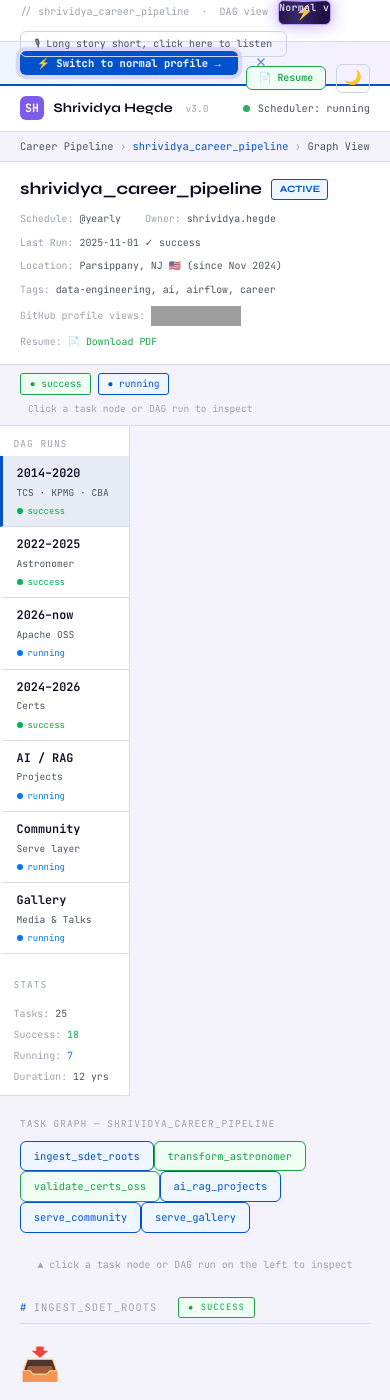
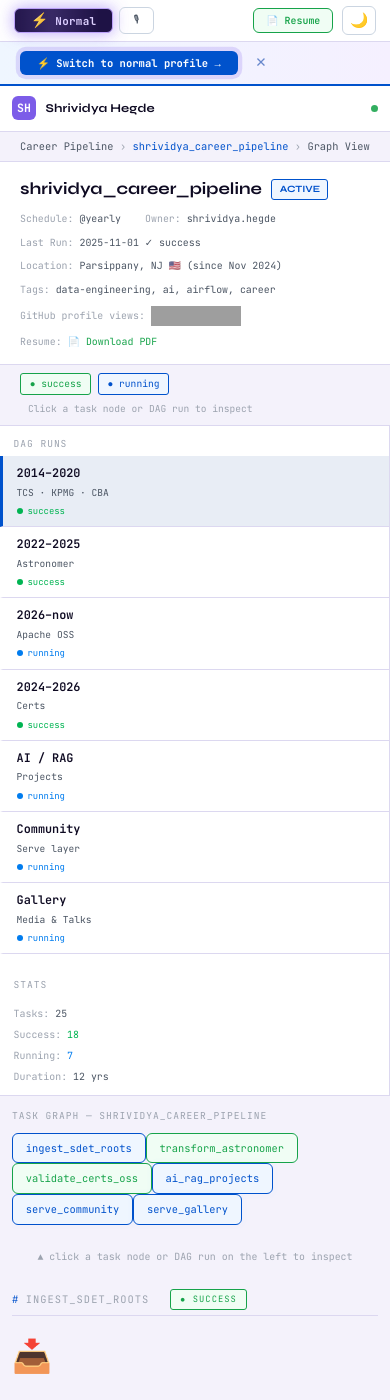
Before and after one commit to Shrividya/shrividya.github.io, a Jekyll site: the page built from index.html, in a window 390 px wide and 1400 px high. Built offline with Jekyll 4.4.1, drawn with Linux system fonts in a browser that asks for light colours; some of the changed text lies outside the part shown; grey boxes are pictures that could not be loaded.

Commit message:
fix overlapping elements for mobile

```diff
--- a/assets/css/style.css
+++ b/assets/css/style.css
@@ -154,6 +154,9 @@ a:hover { opacity: 0.75; }
 .electric-btn:hover::before { animation: electric-sweep 0.5s ease-in-out infinite; }
 
 .eb-bolt { font-size: 0.9rem; line-height: 1; transition: transform 0.1s; }
+.eb-short { display: none; }
+.audio-text { /* visible on desktop, hidden on mobile */ }
+.audio-icon { display: inline; }
 
 .electric-btn.strike {
   animation: none;
@@ -344,10 +347,17 @@ a:hover { opacity: 0.75; }
     display: none;
   }
 
+  /* Toggle bar: keep single line by hiding label and shortening buttons */
   .toggle-bar {
-    flex-wrap: wrap;
-    gap: 0.4rem;
+    gap: 0.35rem;
+    padding: 0 0.85rem;
   }
+  .toggle-label { display: none; }
+  .eb-text { display: none; }
+  .eb-short { display: inline; }
+  /* Disable animation ::after which conflicts when adding text content */
+  .electric-btn::after { content: none !important; animation: none; }
+  .audio-text { display: none; }
 }
 
 .af-sidebar {
@@ -805,20 +815,42 @@ a.cert-card:hover, a.n-cert-card:hover { opacity: 1; }
    RESPONSIVE
 ══════════════════════════════════════ */
 @media (max-width: 640px) {
-  .af-sidebar { width: 130px; }
+  /* Sidebar: body is column on mobile, sidebar must be full-width (was incorrectly 130px) */
+  .af-sidebar { width: 100%; }
   .af-nav { display: none; }
-  .task-arrow { display: none; }
   .two-col { grid-template-columns: 1fr; }
   .cert-grid, .proj-grid, .art-grid, .serve-grid { grid-template-columns: 1fr; }
   .n-cert-grid, .n-proj-grid, .n-art-grid, .n-connect-grid { grid-template-columns: 1fr; }
-  .electric-btn { display: inline-flex !important; }
-  .eb-text { display: none; }
-  .electric-btn::after { content: 'Normal view'; font-family: var(--mono); font-size: 0.62rem; }
   .n-name { font-size: 1.3rem; }
   .stage-title { font-size: 0.85rem; }
   .gallery-grid, .n-gallery-grid { grid-template-columns: 1fr 1fr; }
-  .af-hint-banner { padding: 0.5rem 1rem; }
+  .af-hint-banner { padding: 0.5rem 0.75rem; }
   .af-hint-banner > span { display: none; }
+
+  /* Tables: allow horizontal scroll within content area */
+  .af-content { overflow-x: auto; overflow-y: visible; padding: 0.75rem; }
+  .ti-table { min-width: 460px; }
+
+  /* AF topbar: compact on small screens */
+  .af-topbar { padding: 0 0.75rem; font-size: 0.68rem; }
+  .logo-text { font-size: 0.75rem; }
+  .ver { display: none; }
+  .af-status span { display: none; }
+
+  /* Page nav: tighter spacing */
+  .page-nav { padding: 0.45rem 1rem; gap: 0.5rem; }
+  .page-nav-title { font-size: 0.62rem; }
+
+  /* Section index: 2 columns on mobile */
+  .sec-index-grid { grid-template-columns: 1fr 1fr; }
+  .wr-grid { grid-template-columns: 1fr; }
+  .page-main { padding: 1.25rem 1rem 2.5rem; }
+
+  /* Gallery carousel */
+  .gc-slides { height: 255px; }
+  .gc-slide img, .gc-media-slide { height: 190px; }
+  .gc-caption { padding: 0.45rem 2.8rem; font-size: 0.66rem; }
+  .gc-prev, .gc-next { top: 80px; width: 1.6rem; height: 1.6rem; font-size: 1rem; }
 }
 
 /* ══════════════════════════════════════
@@ -1051,12 +1083,6 @@ a.n-gcard { text-decoration: none; }
   transition: background 0.2s, transform 0.2s;
 }
 .gc-dot.active { background: var(--accent-n); transform: scale(1.35); }
-@media (max-width: 640px) {
-  .gc-slides { height: 255px; }
-  .gc-slide img, .gc-media-slide { height: 190px; }
-  .gc-caption { padding: 0.45rem 2.8rem; font-size: 0.66rem; }
-  .gc-prev, .gc-next { top: 80px; width: 1.6rem; height: 1.6rem; font-size: 1rem; }
-}
 
 /* view-all link */
 .n-view-all {
@@ -1105,9 +1131,3 @@ a.n-gcard { text-decoration: none; }
 .wr-desc { font-size: 0.72rem; color: var(--text-muted); line-height: 1.55; flex: 1; }
 .wr-link { font-family: var(--mono); font-size: 0.62rem; font-weight: 600; color: var(--accent-n); text-decoration: none; margin-top: 0.4rem; align-self: flex-start; transition: opacity 0.15s; }
 .wr-link:hover { opacity: 0.75; }
-
-@media (max-width: 640px) {
-  .sec-index-grid { grid-template-columns: 1fr 1fr; }
-  .wr-grid { grid-template-columns: 1fr; }
-  .page-main { padding: 1.25rem 1rem 2.5rem; }
-}
--- a/index.html
+++ b/index.html
@@ -9,9 +9,10 @@ title: Home
   <button class="electric-btn" id="electric-btn" onclick="triggerNormal()">
     <span class="eb-bolt" id="eb-bolt">⚡</span>
     <span class="eb-text">New to Airflow? Click here for normal profile</span>
+    <span class="eb-short">Normal</span>
   </button>
-  <button class="back-btn" id="back-btn" onclick="switchTheme('airflow')" style="display:none;">← Back to DAG view</button>
-  <button class="audio-btn" id="audio-btn" onclick="toggleSummary()" title="Listen to profile summary">🎙 Long story short, click here to listen</button>
+  <button class="back-btn" id="back-btn" onclick="switchTheme('airflow')" style="display:none;">← DAG view</button>
+  <button class="audio-btn" id="audio-btn" onclick="toggleSummary()" title="Listen to profile summary"><span class="audio-icon" id="audio-icon">🎙</span><span class="audio-text"> Long story short, click here to listen</span></button>
   <a class="resume-dl-btn" href="/assets/resume.pdf" download="Shrividya_Hegde_Resume.pdf" title="Download Resume">📄 Resume</a>
   <button class="dark-toggle" id="dark-toggle" onclick="toggleDark()" title="Toggle light/dark mode">🌙</button>
 </div>
@@ -584,12 +585,19 @@ const profileSummary = "Hi There! I'm Shri, a Senior AI Data Engineer based in P
   "I'm currently open to new roles, speaking opportunities, mentoring, and collaboration. " +
   "Reach out on LinkedIn, or check out my projects on GitHub. Thanks for visiting!";
 
+function setAudioLabel(icon, text) {
+  const iconEl = document.getElementById('audio-icon');
+  const textEl = document.querySelector('#audio-btn .audio-text');
+  if (iconEl) iconEl.textContent = icon;
+  if (textEl) textEl.textContent = text;
+}
+
 function toggleSummary() {
   const btn = document.getElementById('audio-btn');
   if (isSpeaking) {
     window.speechSynthesis.cancel();
     isSpeaking = false;
-    btn.textContent = '🎙 Long story short, click here to listen';
+    setAudioLabel('🎙', ' Long story short, click here to listen');
     btn.classList.remove('audio-playing');
     playClick();
     return;
```
Also changed, not shown: other parts of index.html (+2 -2 lines).
